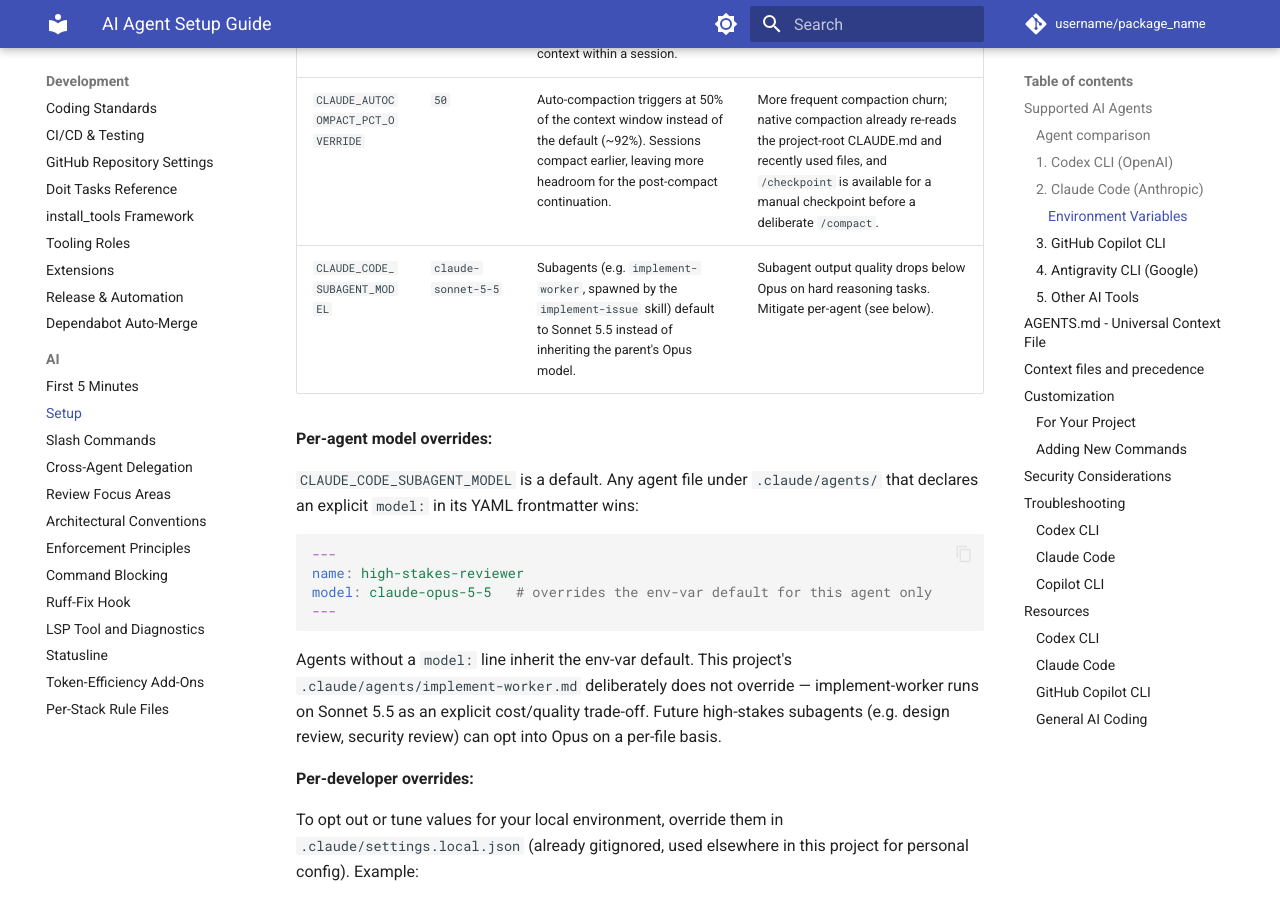
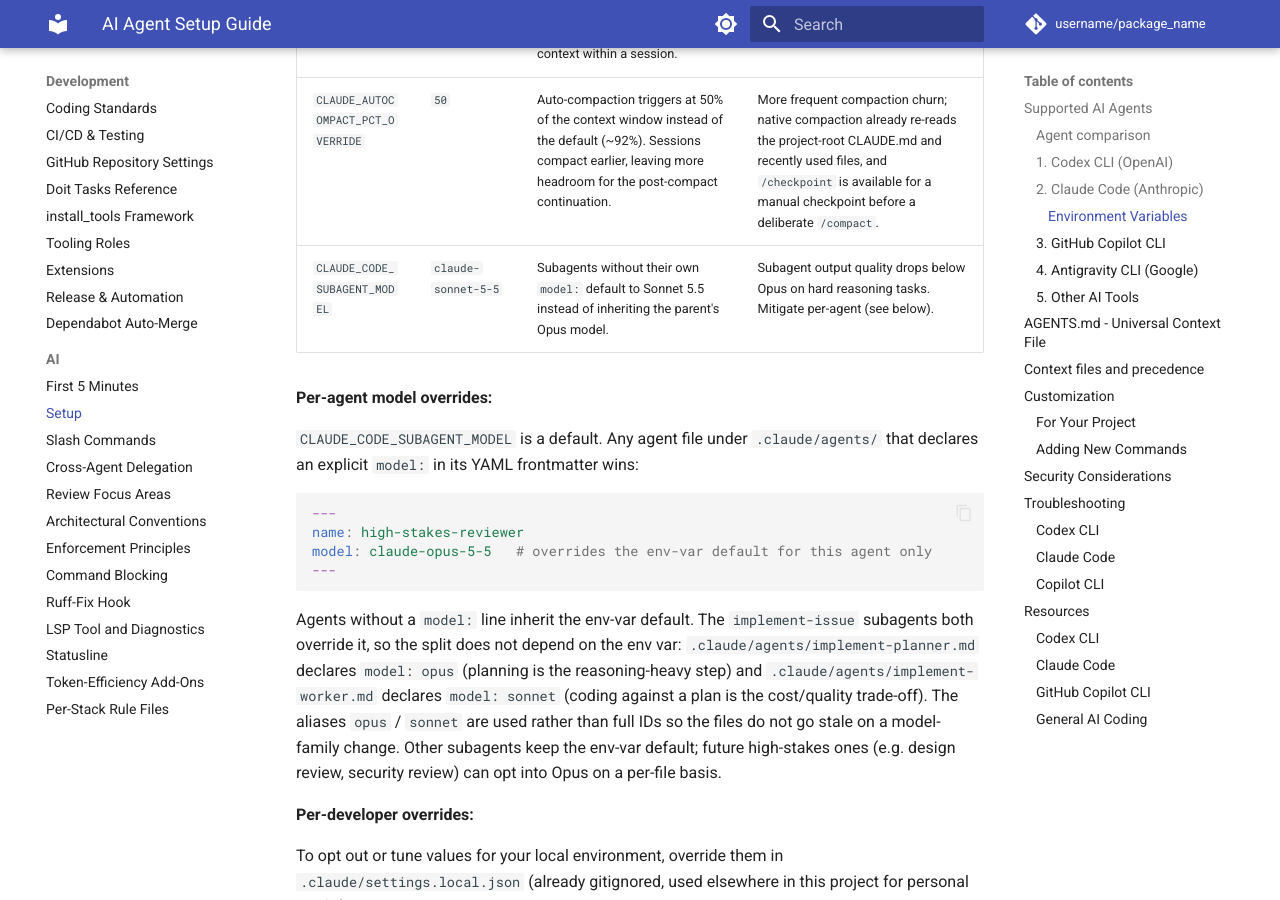
Before and after one commit to endavis/pyproject-template, an MkDocs documentation site: the page built from docs/development/AI_SETUP.md, in a window 1280 px wide and 900 px high, scrolled down 5611 px. Built offline with MkDocs 1.6.1 and Material for MkDocs 9.7.7, drawn with Linux system fonts in a browser that asks for light colours; comment, search, counter and statistics services are not loaded; some of the changed text lies outside the part shown.

Commit message:
chore: run implement-issue's Planner on Opus and Coder on Sonnet in Claude Code (merges PR #1077, addresses #1076)
Both implement-issue subagents ran on the CLAUDE_CODE_SUBAGENT_MODEL
default (Sonnet), so planning got no stronger model than coding. Add an
implement-planner agent with `model: opus` for the Planner brief, pin
implement-worker to `model: sonnet`, point the skill's Claude Code note
at both, and update AI_SETUP.md and the other docs that list the
subagent files.

Addresses #1076


Claude-Session: https://claude.ai/code/session_01NXu1sfZ9anmU8Q7j7H7grL

Co-authored-by: Claude Opus 5.5 <noreply@anthropic.com>

````diff
--- a/docs/development/AI_SETUP.md
+++ b/docs/development/AI_SETUP.md
@@ -138,7 +138,7 @@ For complete setup instructions and troubleshooting, see `.claude/lsp-setup.md`
 | :--- | :--- | :--- | :--- |
 | `ENABLE_PROMPT_CACHING_1H` | `1` | Extends prompt cache TTL from 5 minutes to 1 hour. Cuts cost on repeated reads of the same context within a session. | None — pure efficiency flag. |
 | `CLAUDE_AUTOCOMPACT_PCT_OVERRIDE` | `50` | Auto-compaction triggers at 50% of the context window instead of the default (~92%). Sessions compact earlier, leaving more headroom for the post-compact continuation. | More frequent compaction churn; native compaction already re-reads the project-root CLAUDE.md and recently used files, and `/checkpoint` is available for a manual checkpoint before a deliberate `/compact`. |
-| `CLAUDE_CODE_SUBAGENT_MODEL` | `claude-sonnet-5-5` | Subagents (e.g. `implement-worker`, spawned by the `implement-issue` skill) default to Sonnet 5.5 instead of inheriting the parent's Opus model. | Subagent output quality drops below Opus on hard reasoning tasks. Mitigate per-agent (see below). |
+| `CLAUDE_CODE_SUBAGENT_MODEL` | `claude-sonnet-5-5` | Subagents without their own `model:` default to Sonnet 5.5 instead of inheriting the parent's Opus model. | Subagent output quality drops below Opus on hard reasoning tasks. Mitigate per-agent (see below). |
 
 **Per-agent model overrides:**
 
@@ -151,7 +151,7 @@ model: claude-opus-5-5   # overrides the env-var default for this agent only
 ---
 ```
 
-Agents without a `model:` line inherit the env-var default. This project's `.claude/agents/implement-worker.md` deliberately does not override — implement-worker runs on Sonnet 5.5 as an explicit cost/quality trade-off. Future high-stakes subagents (e.g. design review, security review) can opt into Opus on a per-file basis.
+Agents without a `model:` line inherit the env-var default. The `implement-issue` subagents both override it, so the split does not depend on the env var: `.claude/agents/implement-planner.md` declares `model: opus` (planning is the reasoning-heavy step) and `.claude/agents/implement-worker.md` declares `model: sonnet` (coding against a plan is the cost/quality trade-off). The aliases `opus` / `sonnet` are used rather than full IDs so the files do not go stale on a model-family change. Other subagents keep the env-var default; future high-stakes ones (e.g. design review, security review) can opt into Opus on a per-file basis.
 
 **Per-developer overrides:**
 
@@ -212,7 +212,7 @@ copilot
 - `.github/skills/<target>-<action>/SKILL.md` — Copilot-host workflow skills (one self-action skill per action plus one bridge per target and action; placed under `.github/skills/` so Claude does not also surface them)
 - `.agents/skills/` — interoperable Codex skill path, also read by Copilot (provides `/implement-issue`, `/ghi-status`, `/multi-*`, and the 13 other shared workflow skills)
 - `.claude/skills/` — Claude's generated copies of the shared workflow skills (`doit skills_sync`), byte-identical to their `.agents/skills/` source. Copilot also reads this path, but prefers `.agents/skills/` when both carry the same name
-- `.claude/agents/implement-worker.md` — Shared subagent definition
+- `.claude/agents/implement-planner.md`, `.claude/agents/implement-worker.md` — Shared subagent definitions
 
 **Documentation:**
 - [GitHub Copilot CLI](https://github.com/github/copilot-cli)
````
Also changed, not shown: .agents/skills/implement-issue/SKILL.md (+5 -2 lines), .claude/agents/implement-planner.md (added, +35 -0 lines), .claude/agents/implement-worker.md (+1 -0 lines), .claude/skills/implement-issue/SKILL.md (+5 -2 lines), .copilot/README.md (+1 -1 lines), docs/development/ai/slash-commands.md (+1 -1 lines), 2 other files.
